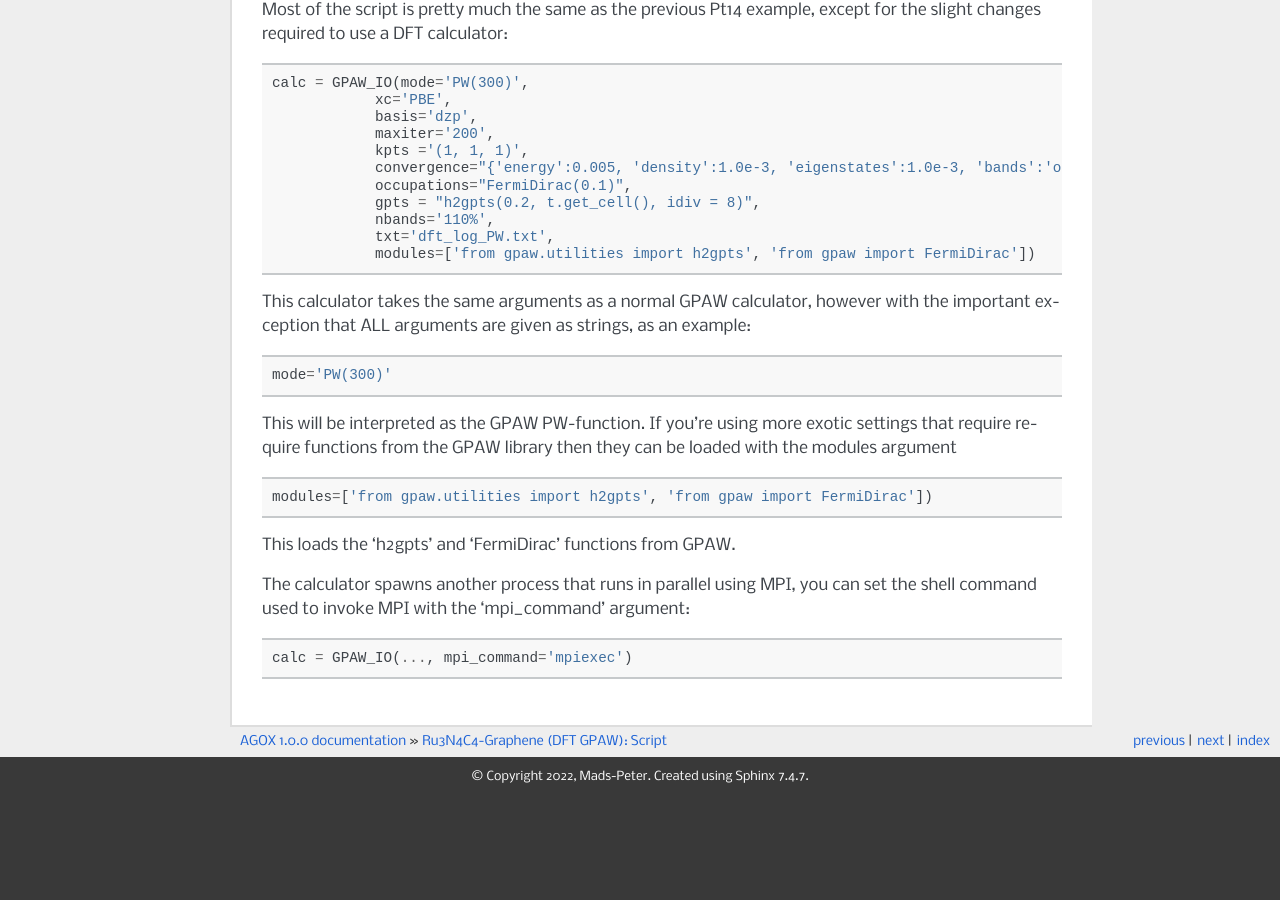
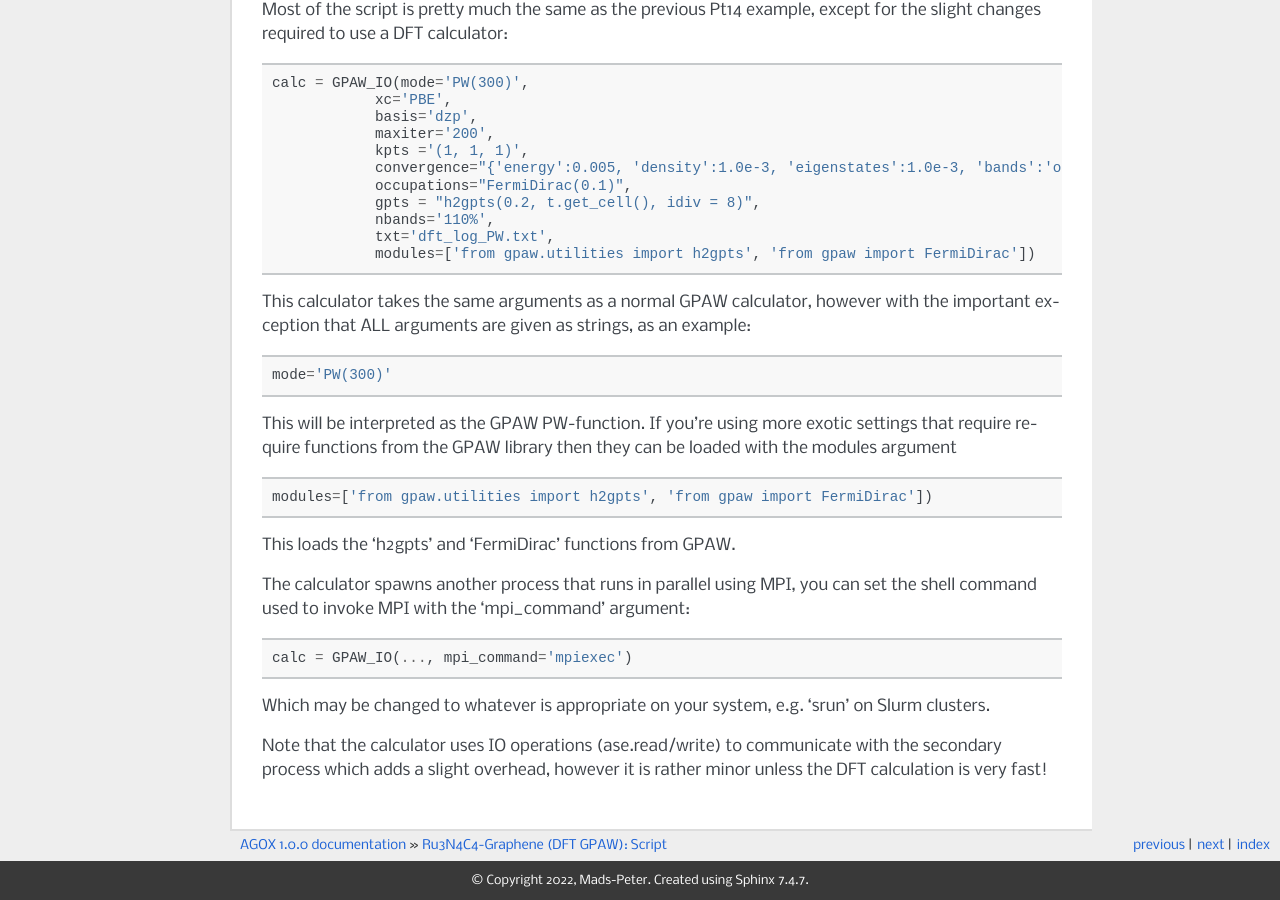
Before and after one commit to kimrojas/agox, a Sphinx documentation site: the page built from docs/source/Ru3N4_example/ru3n4_script.rst, in a window 1280 px wide and 900 px high, scrolled down 2322 px. Built offline with Sphinx 7.4.7, drawn with Linux system fonts in a browser that asks for light colours; before the commit the page ends 3118 px from its top, so only the background shows below that.

Commit message:
Updated docs.

```diff
--- a/docs/source/Ru3N4_example/ru3n4_script.rst
+++ b/docs/source/Ru3N4_example/ru3n4_script.rst
@@ -34,3 +34,8 @@ with the 'mpi_command' argument:
 .. code-block:: python
 
      calc = GPAW_IO(..., mpi_command='mpiexec')
+
+Which may be changed to whatever is appropriate on your system, e.g. 'srun' on Slurm clusters.
+
+Note that the calculator uses IO operations (ase.read/write) to communicate with the secondary process which adds a slight overhead, however
+it is rather minor unless the DFT calculation is very fast!
```
